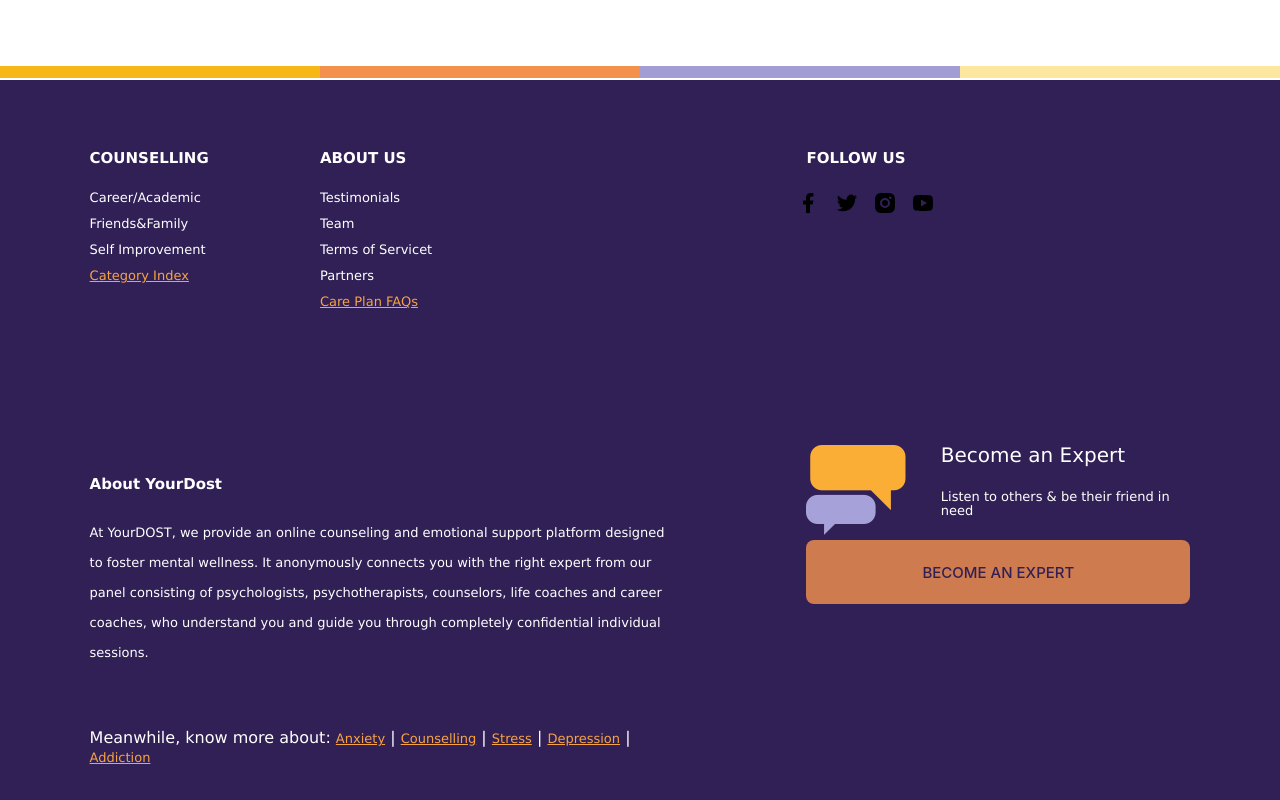
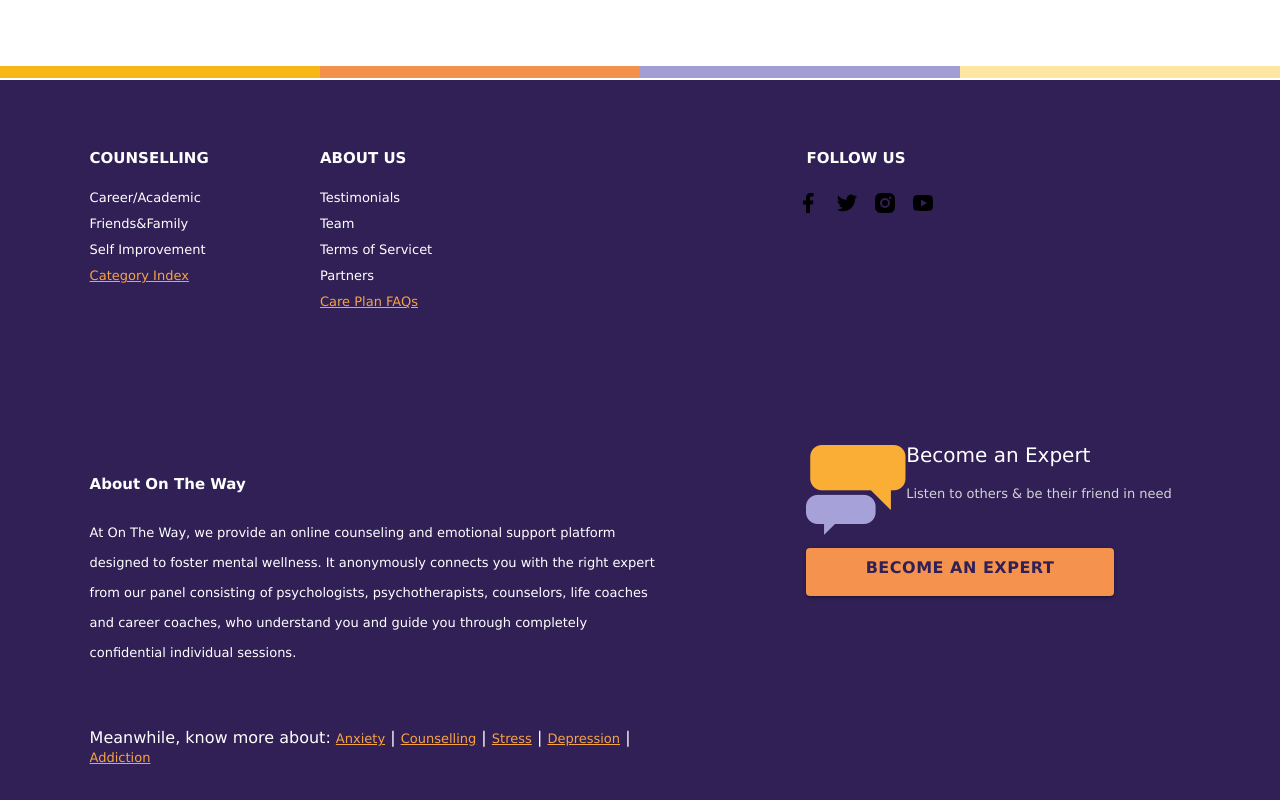
Before and after one commit to Sneakyhydra/On-The-Way, a React (Create React App) app in the folder client/: page / in a window 1280 px wide. Shown: the part 2334-3134 px from the top of the page. Built offline with nearby package versions, Linux system fonts and the light colour scheme.

Commit message:
Added become an expert button in home page

```diff
--- a/client/src/App.css
+++ b/client/src/App.css
@@ -456,7 +456,7 @@
     position: absolute;
     top: 2%;
     margin: 0%;
-    left: 35%;
+    left: 26%;
     font-size: 20px;
 }
 
@@ -464,8 +464,10 @@
     position: absolute;
     top: 30%;
     margin: 0%;
-    left: 35%;
+    left: 26%;
     font-size: 13px;
+    color: #d3d3d3;
+    width: 85%;
 }
 
 .rgtbtn .icon {
@@ -476,14 +478,20 @@
     background-size: cover;
 }
 
-.rgtbtn button {
-    width: 100%;
-    height: 8vh;
-    border-radius: 8px;
-    background-color: #ce7b4f;
+.rgtbtn .expert {
+    width: 80%;
+    height: 6vh;
+    border-radius: 4px;
+    background-color: #f5924d;
     border: 0px;
     color: #302056;
-    font-weight: 500;
+    font-weight: 600;
+    font-size: 16px;
+    line-height: 16px;
+    text-decoration: none;
+    padding: 0.75em;
+    text-align: center;
+    margin-top: 0.5em;
 }
 
 .follow {
--- a/client/src/components/pages/Home.js
+++ b/client/src/components/pages/Home.js
@@ -234,10 +234,10 @@
         <div className='innertxt'>
           <h4>
             {" "}
-            <a href='#!'>About YourDost</a>{" "}
+            <a href='#!'>About On The Way</a>{" "}
           </h4>
           <h3>
-            At YourDOST, we provide an online counseling and emotional support
+            At On The Way, we provide an online counseling and emotional support
             platform designed to foster mental wellness. It anonymously connects
             you with the right expert from our panel consisting of
             psychologists, psychotherapists, counselors, life coaches and career
@@ -254,7 +254,12 @@
           <div className='icon'></div>
           <h3>Become an Expert</h3>
           <h4>Listen to others & be their friend in need</h4>
-          <button>BECOME AN EXPERT</button>
+          <NavLink
+            className='waves-effect waves-light btn expert z-depth-1'
+            to='/regcounsellor'
+          >
+            BECOME AN EXPERT
+          </NavLink>
         </div>
         <div className='follow'>
           <h4>
```
